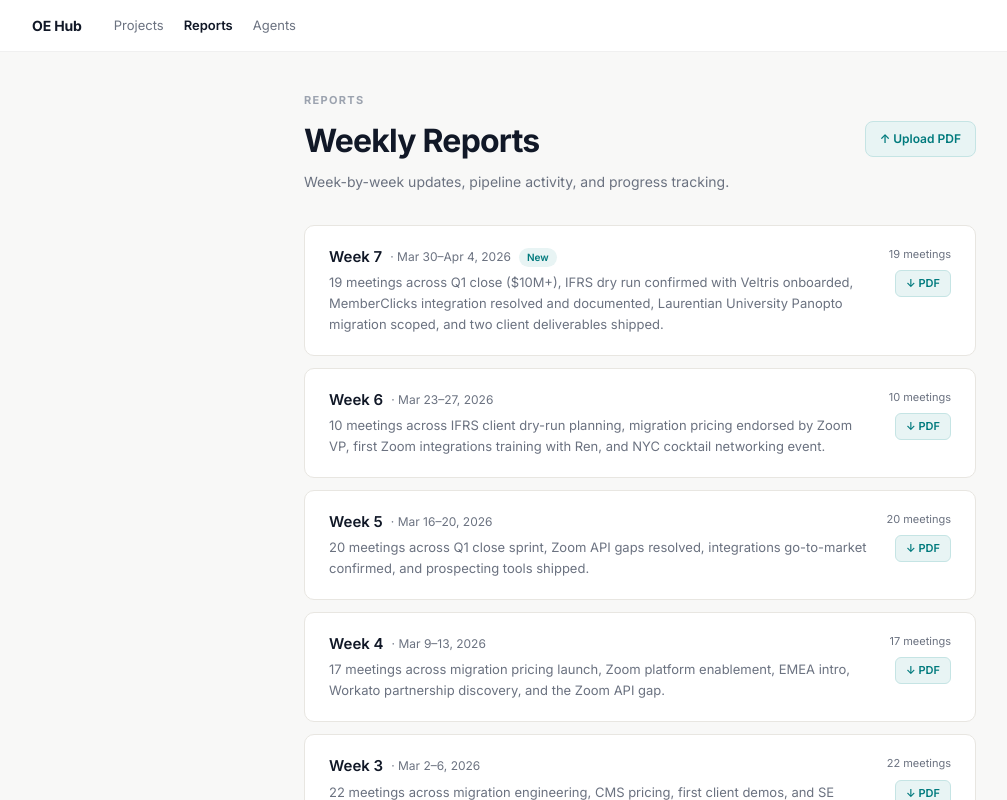
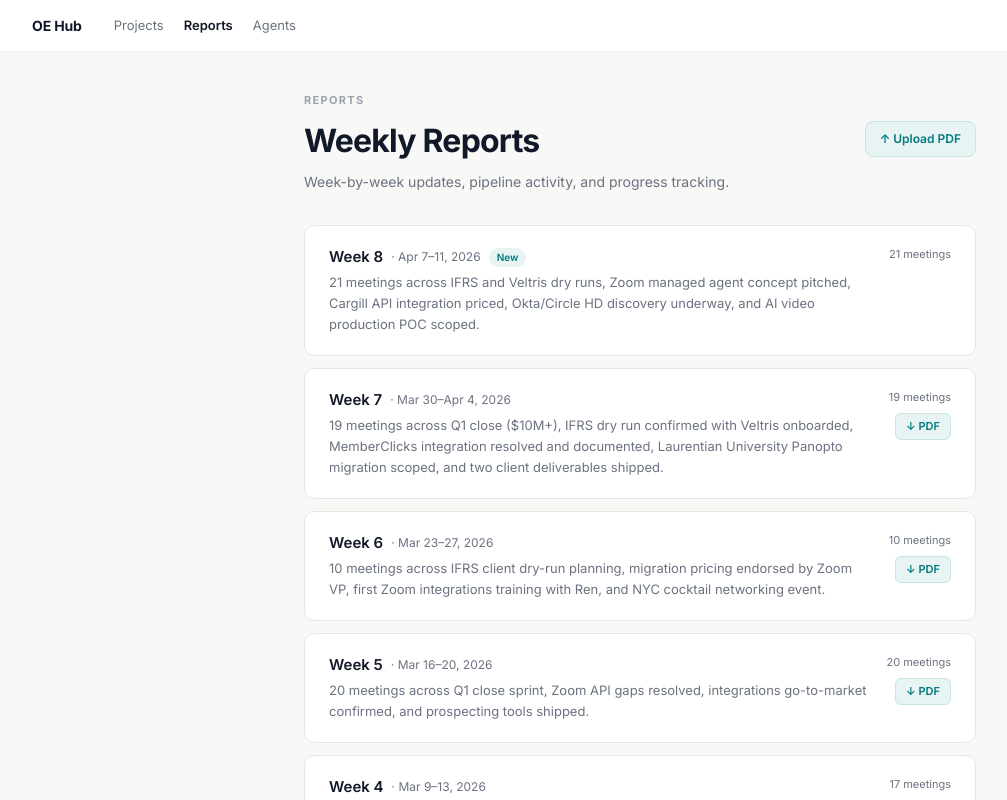
Before and after one commit to mithunoese/oe-hub, a Next.js app: page /reports in a window 1280 px wide. Shown: the top 800 px of the page, without its empty margins (0-1007 px from the left). Built offline with nearby package versions, Linux system fonts and the light colour scheme.

Commit message:
feat: add week-8 card to reports index

```diff
--- a/src/app/reports/page.tsx
+++ b/src/app/reports/page.tsx
@@ -4,12 +4,21 @@ import Link from "next/link";
 
 const weeks = [
   {
+    href: "/reports/week-8",
+    week: "Week 8",
+    date: "Apr 7–11, 2026",
+    summary: "21 meetings across IFRS and Veltris dry runs, Zoom managed agent concept pitched, Cargill API integration priced, Okta/Circle HD discovery underway, and AI video production POC scoped.",
+    count: "21 meetings",
+    badge: "New",
+    pdf: null,
+  },
+  {
     href: "/reports/week-7",
     week: "Week 7",
     date: "Mar 30–Apr 4, 2026",
     summary: "19 meetings across Q1 close ($10M+), IFRS dry run confirmed with Veltris onboarded, MemberClicks integration resolved and documented, Laurentian University Panopto migration scoped, and two client deliverables shipped.",
     count: "19 meetings",
-    badge: "New",
+    badge: null,
     pdf: "/weekly_report_week7.pdf",
   },
   {
```
